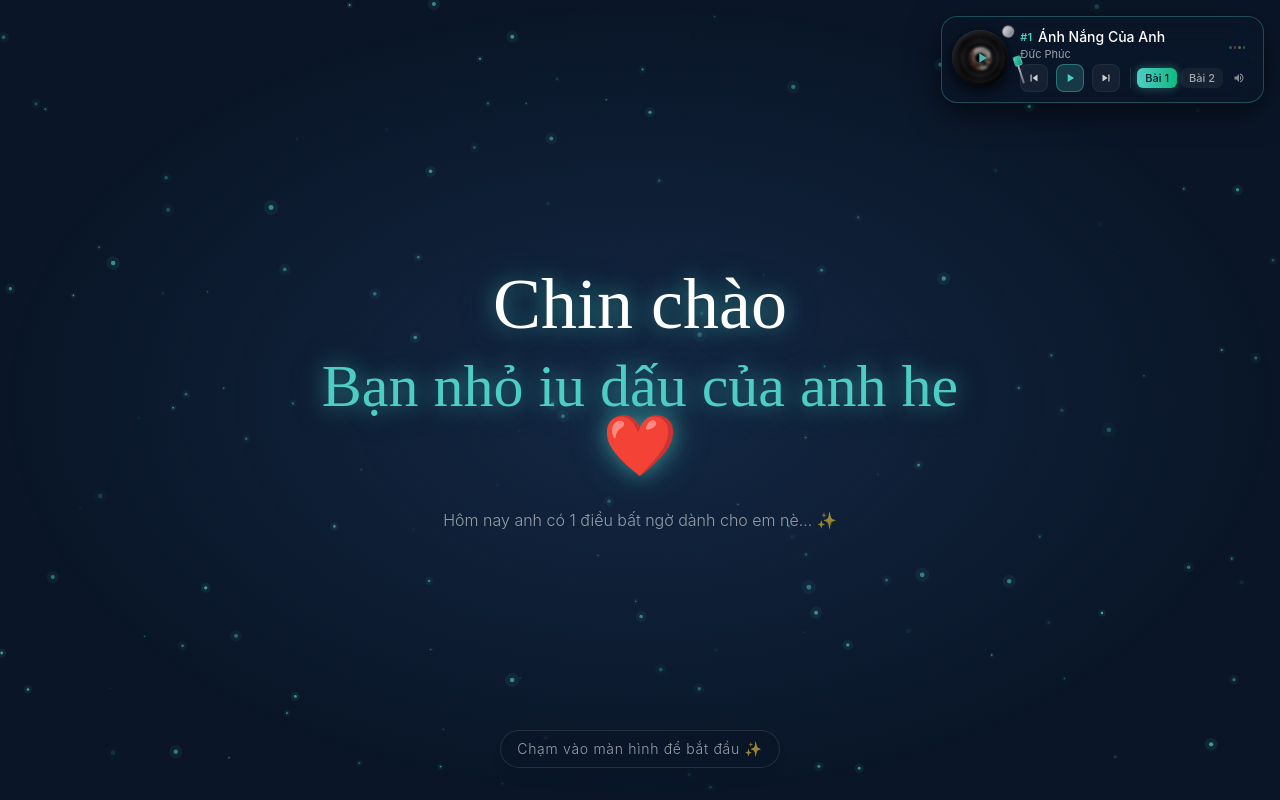
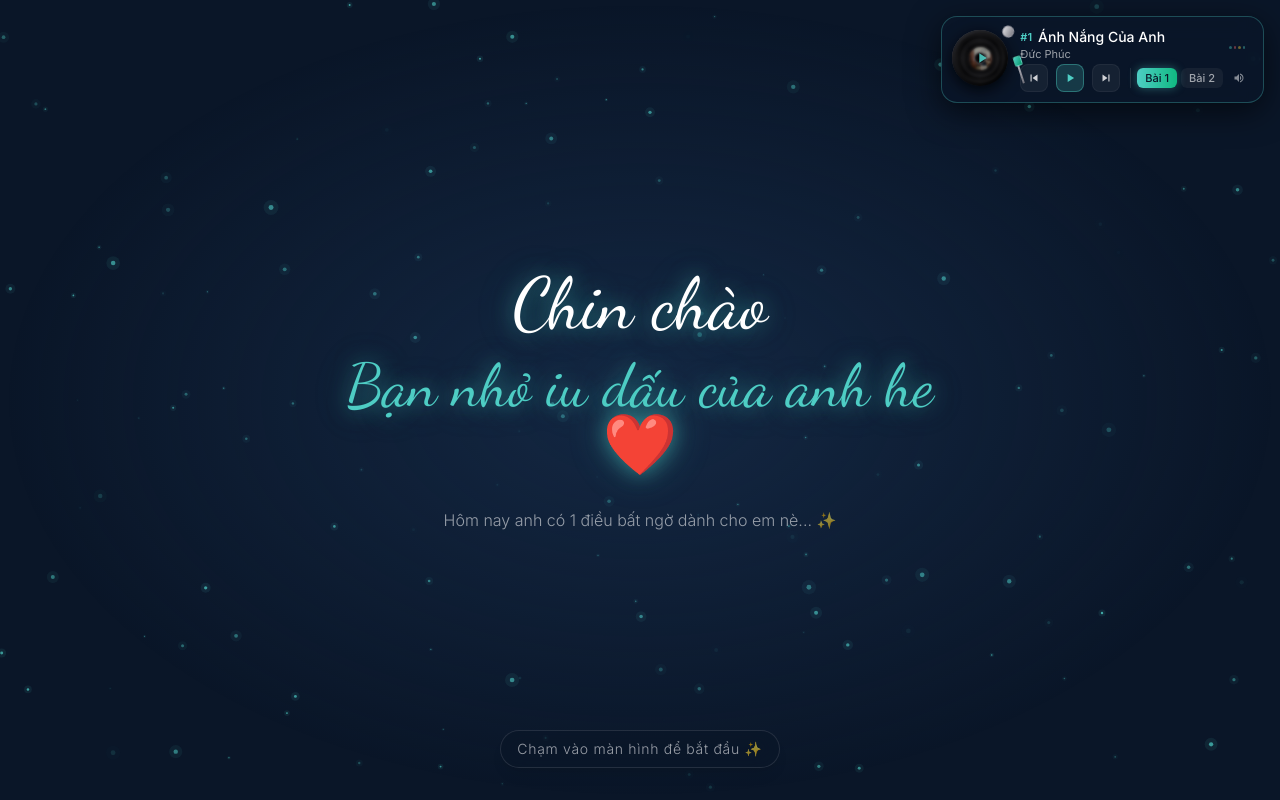
Before and after one commit to linhtruong2511/LinhIuNgan, a Next.js app: page / in a window 1280 px wide. Built offline with nearby package versions, Linux system fonts and the light colour scheme.

Commit message:
fix font

```diff
--- a/app/globals.css
+++ b/app/globals.css
@@ -1,8 +1,6 @@
 @tailwind base;
 @tailwind components;
 @tailwind utilities;
-
-@import url("https://fonts.googleapis.com/css2?family=Dancing+Script:wght@400;700&family=Great+Vibes&family=Inter:wght@300;400;500;600&display=swap");
 
 @layer base {
   html {
--- a/app/layout.tsx
+++ b/app/layout.tsx
@@ -1,5 +1,26 @@
 import type { Metadata, Viewport } from "next";
+import { Inter, Dancing_Script, Great_Vibes } from "next/font/google";
 import "./globals.css";
+
+const inter = Inter({
+  subsets: ["latin", "vietnamese"],
+  variable: "--font-inter",
+  display: "swap",
+});
+
+const dancingScript = Dancing_Script({
+  subsets: ["latin", "vietnamese"],
+  weight: ["400", "700"],
+  variable: "--font-dancing",
+  display: "swap",
+});
+
+const greatVibes = Great_Vibes({
+  subsets: ["latin", "vietnamese"],
+  weight: ["400"],
+  variable: "--font-vibes",
+  display: "swap",
+});
 
 export const metadata: Metadata = {
   title: "Happy Birthday Bạn nhỏ ❤️",
@@ -18,7 +39,10 @@ export default function RootLayout({
   children: React.ReactNode;
 }) {
   return (
-    <html lang="vi">
+    <html
+      lang="vi"
+      className={`${inter.variable} ${dancingScript.variable} ${greatVibes.variable}`}
+    >
       <body className="font-sans antialiased">{children}</body>
     </html>
   );
--- a/tailwind.config.ts
+++ b/tailwind.config.ts
@@ -18,9 +18,9 @@ const config: Config = {
         "paper-cream": "#FFF8E7",
       },
       fontFamily: {
-        dancing: ["Dancing Script", "cursive"],
-        vibes: ["Great Vibes", "cursive"],
-        sans: ["Inter", "sans-serif"],
+        dancing: ["var(--font-dancing)", "Dancing Script", "cursive"],
+        vibes: ["var(--font-vibes)", "Great Vibes", "cursive"],
+        sans: ["var(--font-inter)", "Inter", "sans-serif"],
       },
       animation: {
         "bounce-slow": "bounce 2s infinite",
```
